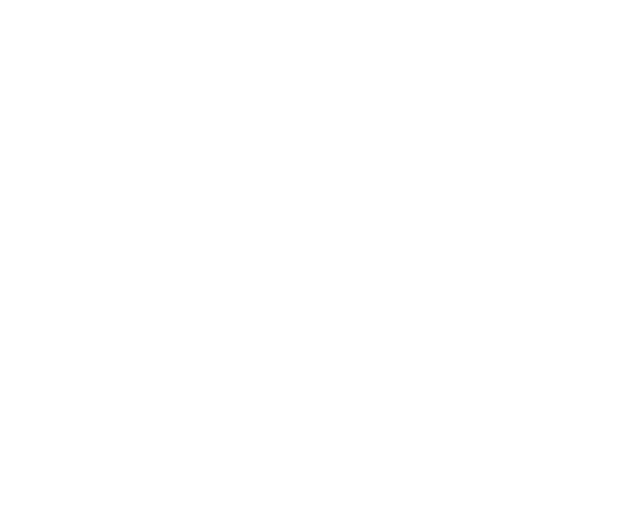
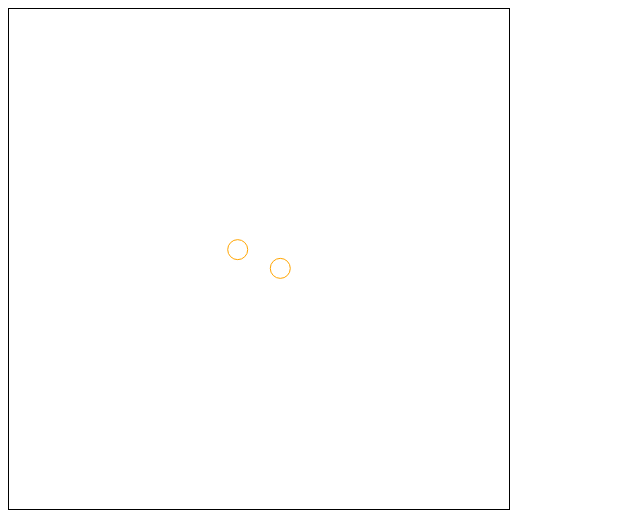
Before and after one commit to tomkel/moled, a plain HTML site: page moled.html in a window 1280 px wide. Shown: the whole page, without its empty margins (0-640 px from the left). Drawn offline with Linux system fonts and the light colour scheme.

Commit message:
Actually add force layout.

```diff
--- a/moled.html
+++ b/moled.html
@@ -1,3 +1,9 @@
 <!DOCTYPE html>
+<meta charset="utf-8">
 
-<script src="d3/d3.min.js></script>
+<link rel="stylesheet" href="moled.css">
+
+<div id="editor"></div>
+
+<script src="d3/d3.min.js"></script>
+<script src="moled.js"></script>
--- /dev/null
+++ b/moled.js
@@ -0,0 +1,84 @@
+(function () {
+    var width = 500,
+        height = 500;
+
+    var nodes = [{id: 'C'}, {id: 'H'}],
+        links = [{source: 0, target: 1}],
+        node = null,
+        link = null;
+
+    var force = d3.layout.force()
+        .size([width, height])
+        .nodes(nodes)
+        .links(links)
+        .linkDistance(50)
+        .on('tick', function() {
+          link.attr("x1", function(d) { return d.source.x; })
+              .attr("y1", function(d) { return d.source.y; })
+              .attr("x2", function(d) { return d.target.x; })
+              .attr("y2", function(d) { return d.target.y; });
+
+          node.attr("cx", function(d) { return d.x; })
+              .attr("cy", function(d) { return d.y; });
+        })
+        .start();
+
+    var svg = d3.select('body')
+        .append('svg:svg')
+        .attr('width', width)
+        .attr('height', height)
+        .attr('pointer-events', 'all')
+        .on("mousemove", mousemove)
+        .on("mousedown", mousedown)
+        .on("mouseup", mouseup);
+
+    var drag_line = svg.append('line')
+        .attr('id', 'drag_line')
+        .attr("x1", 0)
+        .attr("y1", 0)
+        .attr("x2", 0)
+        .attr("y2", 0);
+
+        d3.select('#drag_line')
+
+    draw();
+
+
+
+
+
+
+
+    function draw() {
+        link = svg.selectAll("line")
+             .data(links)
+           .enter().append("line");
+
+        node = svg.selectAll("circle")
+            .data(nodes)
+          .enter().append("circle")
+            .attr("r", 10);
+            //.text(function(d) {return d.id || 'X' ;});
+
+        force.start();
+    }
+
+
+    function mousedown(event) {
+
+    }
+
+    function mousemove(event) {
+
+    }
+
+    function mouseup(event) {
+        var mouse = d3.mouse(this);
+        newnode = {x: mouse[0], y:mouse[1]};
+        nodes.push(newnode);
+        links.push({source:nodes[0], target:newnode});
+        draw();
+    }
+
+
+})();
```
